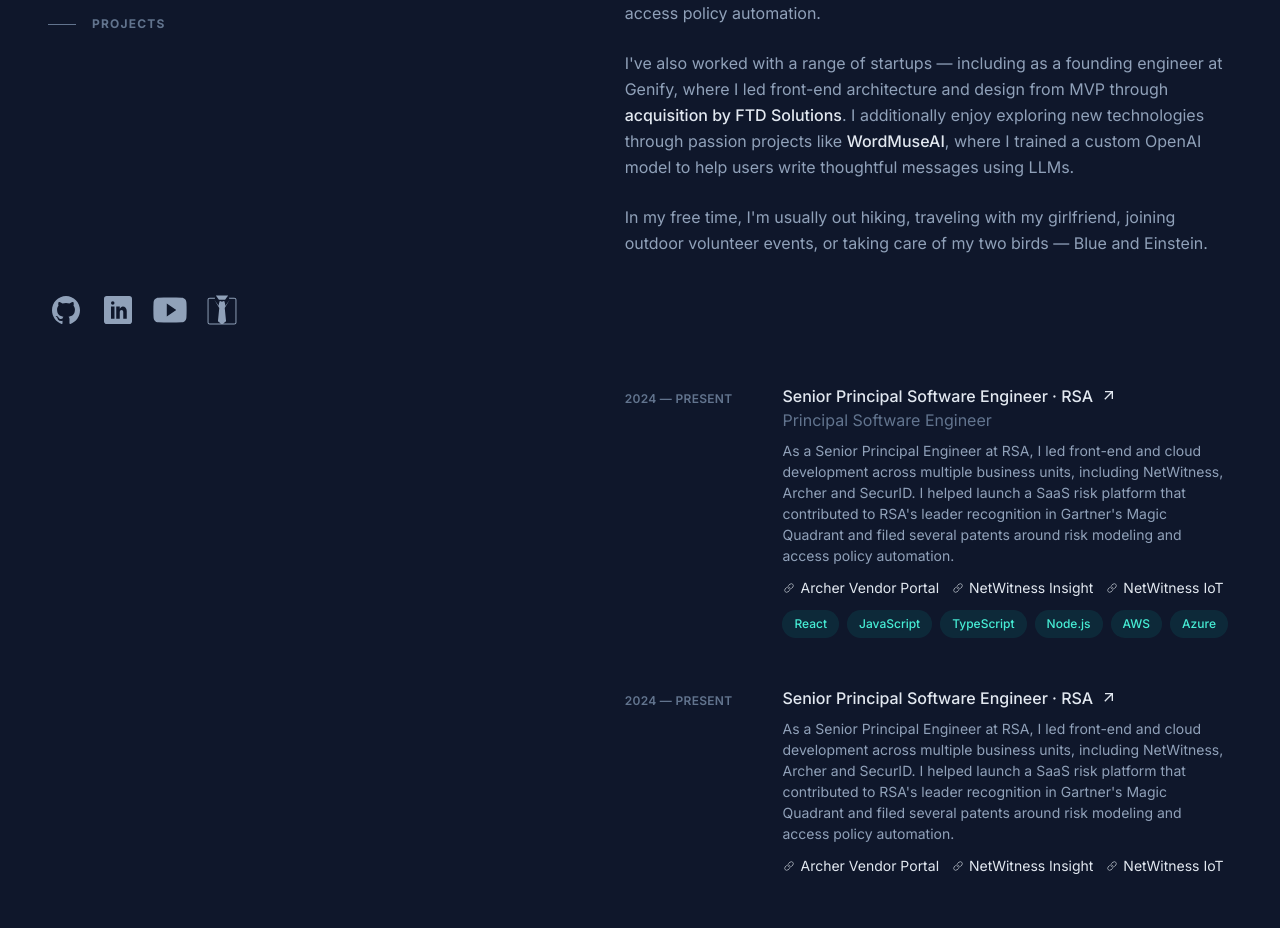
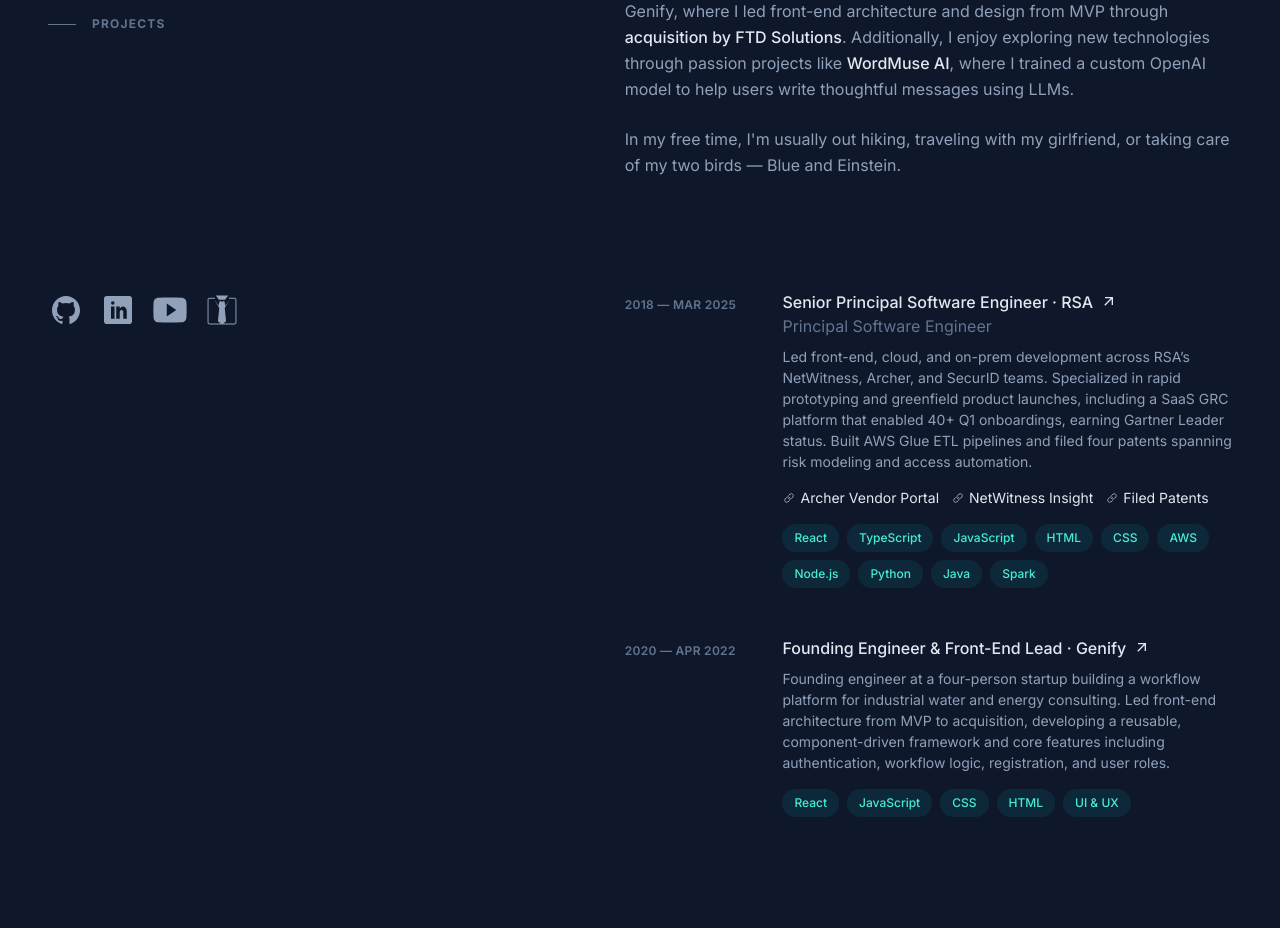
Before and after one commit to vmalchik/portfolio, a Next.js app: page / in a window 1280 px wide. Shown: the part 380-1308 px from the top of the page. Built offline with nearby package versions, Linux system fonts and the light colour scheme.

Commit message:
wip work history

```diff
--- a/src/app/(home)/page.tsx
+++ b/src/app/(home)/page.tsx
@@ -5,7 +5,7 @@
 
 export default function HomePage() {
   return (
-    <div className="space-y-16 md:space-y-24 lg:space-y-32">
+    <div className="space-y-16 md:space-y-24 lg:space-y-28">
       <AboutSection id={SectionIds.About} />
       <ExperienceSection id={SectionIds.Experience} />
       <ProjectsSection id={SectionIds.Projects} />
--- a/src/app/layout.tsx
+++ b/src/app/layout.tsx
@@ -20,7 +20,7 @@
     <html lang="en" className="scroll-smooth">
       <body
         className={cn(
-          "relative bg-slate-900 leading-relaxed antialiased text-slate-400 selection:bg-teal-300 selection:text-teal-900",
+          "relative bg-slate-900 leading-relaxed antialiased text-slate-400 selection:bg-teal-300/90 selection:text-teal-900",
           inter.className
         )}
       >
--- a/src/components/page/home/about/about-section.tsx
+++ b/src/components/page/home/about/about-section.tsx
@@ -8,12 +8,22 @@
 export const aboutParagraphs = {
   intro: (
     <p>
-      I&apos;m a full-stack software engineer with a focus on cloud architecture
+      {/* I&apos;m a full-stack software engineer with a focus on cloud architecture
       and a passion for front-end development. I enjoy working across the stack
       — from building UI in React to designing scalable systems in AWS. I&apos;m
       most at home when prototyping, collaborating, and diving deep into new
       ideas. I&apos;m drawn to projects where I can contribute to how things are
-      designed — not just how they&apos;re implemented.
+      designed — not just how they&apos;re implemented. */}
+      {/* I&apos;m a full-stack software engineer with a focus on cloud architecture
+      and a passion for front-end development. I&apos;m most at home when
+      prototyping, collaborating, and diving deep into new ideas. I&apos;m drawn
+      to projects where I can contribute to how things are designed — not just
+      how they&apos;re implemented. */}
+      I&apos;m a full-stack engineer passionate about building UIs in React and
+      designing cloud-native systems in AWS. I&apos;m most at home when
+      prototyping, collaborating, and diving deep into new ideas. I&apos;m drawn
+      to projects where I can contribute to how things are designed — not just
+      how they&apos;re implemented.
     </p>
   ),
   rsa: (
@@ -25,15 +35,18 @@
       >
         RSA
       </FancyLink>
-      , I led front-end and cloud development across multiple business units,
-      including NetWitness, Archer and SecurID. I helped launch a{" "}
+      {/* , I led front-end and cloud development across multiple business units, */}
+      {/* including NetWitness, Archer and SecurID. I helped launch a{" "} */},
+      I led front-end and cloud development across NetWitness, Archer and
+      SecurID business units. I helped launch a{" "}
       <FancyLink
         href="https://www.archerirm.com/archer-engage-for-vendors"
-        aria-label="Archer vendor portal product (opens in new tab)"
+        aria-label="Archer Vendor Portal product (opens in new tab)"
       >
         SaaS risk platform
       </FancyLink>{" "}
-      that contributed to RSA&apos;s{" "}
+      {/* that contributed to RSA&apos;s{" "} */}
+      earning{" "}
       <FancyLink
         href="https://www.archerirm.community/s/blogs/rsa-named-a-leader-in-2020-gartner-magic-quadrant-for-it-vendor-risk-management-MCWZPJKWOQVZE5ZA3ZYQMWGHIKQU"
         aria-label="Archer Gartner Magic Quadrant leader recognition (opens in new tab)"
@@ -52,7 +65,10 @@
   ),
   startups: (
     <p>
-      I&apos;ve also worked with a range of startups — including as a founding
+      {/* I&apos;ve also worked with a range of startups — including as a founding
+      engineer at Genify, where I led front-end architecture and design from MVP
+      through{" "} */}
+      I&apos;ve worked with a range of startups — including as a founding
       engineer at Genify, where I led front-end architecture and design from MVP
       through{" "}
       <FancyLink
@@ -61,13 +77,15 @@
       >
         acquisition by FTD Solutions
       </FancyLink>
-      . I additionally enjoy exploring new technologies through passion projects
-      like{" "}
+      {/* . I additionally enjoy exploring new technologies through passion projects
+      like{" "} */}
+      . Additionally, I enjoy exploring new technologies through passion
+      projects like{" "}
       <FancyLink
         href="https://www.wordmuseai.com/"
         aria-label="WordMuseAI (opens in new tab)"
       >
-        WordMuseAI
+        WordMuse AI
       </FancyLink>
       , where I trained a custom OpenAI model to help users write thoughtful
       messages using LLMs.
@@ -75,9 +93,11 @@
   ),
   personal: (
     <p>
+      {/* In my free time, I&apos;m usually out hiking, traveling with my
+      girlfriend, joining outdoor volunteer events, or taking care of my two
+      birds — Blue and Einstein. */}
       In my free time, I&apos;m usually out hiking, traveling with my
-      girlfriend, joining outdoor volunteer events, or taking care of my two
-      birds — Blue and Einstein.
+      girlfriend, or taking care of my two birds — Blue and Einstein.
     </p>
   )
 };
--- /dev/null
+++ b/src/components/page/home/experience/data/experience-data.tsx
@@ -0,0 +1,6 @@
+import Genify from "@/components/page/home/experience/data/genify";
+import RSA_2018 from "@/components/page/home/experience/data/rsa-2018";
+import { Experience } from "@/components/page/home/experience/experience-types";
+export const experience: Experience[] = [RSA_2018, Genify];
+
+export default experience;
--- /dev/null
+++ b/src/components/page/home/experience/data/genify.tsx
@@ -0,0 +1,23 @@
+import { Experience } from "@/components/page/home/experience/experience-types";
+import Technologies from "@/lib/types/technologies";
+export const experience: Experience = {
+  duration: {
+    startDate: "2020",
+    endDate: "Apr 2022"
+  },
+  title: "Founding Engineer & Front-End Lead",
+  company: "Genify",
+  url: "https://www.ftdsolutions.net/",
+  description:
+    "Founding engineer at a four-person startup building a workflow platform for industrial water and energy consulting. Led front-end architecture from MVP to acquisition, developing a reusable, component-driven framework and core features including authentication, workflow logic, registration, and user roles.",
+  projects: [],
+  technologies: [
+    Technologies.React,
+    Technologies.JavaScript,
+    Technologies.CSS,
+    Technologies.HTML,
+    Technologies.UI_UX
+  ]
+};
+
+export default experience;
--- /dev/null
+++ b/src/components/page/home/experience/data/rsa-2018.tsx
@@ -0,0 +1,53 @@
+import { Experience } from "@/components/page/home/experience/experience-types";
+import Technologies from "@/lib/types/technologies";
+export const experience: Experience = {
+  duration: {
+    startDate: "2018",
+    endDate: "Mar 2025"
+  },
+  title: "Senior Principal Software Engineer",
+  previousTitle: "Principal Software Engineer",
+  company: "RSA",
+  url: "https://www.rsa.com/en-us",
+  description:
+    "Led front-end, cloud, and on-prem development across RSA’s NetWitness, Archer, and SecurID teams. Specialized in rapid prototyping and greenfield product launches, including a SaaS GRC platform that enabled 40+ Q1 onboardings, earning Gartner Leader status. Built AWS Glue ETL pipelines and filed four patents spanning risk modeling and access automation.",
+  // "Led front-end and cloud development across RSA’s NetWitness, Archer, and SecurID units, spanning R&D and product. Architected the ReactJS front-end for a new SaaS GRC platform, enabling 40+ Q1 onboardings and contributing to RSA’s Leader placement in Gartner’s Magic Quadrant. Implemented AWS Glue ETL to reduce noisy data by 70%, and filed four patents in risk modeling, location-based access, and task automation.",
+  // "Led front-end and cloud development across multiple business units, including NetWitness, Archer, and SecurID. I helped launch a SaaS risk platform that contributed to RSA's leader recognition in Gartner's Magic Quadrant and filed patents around risk modeling and access policy automation.",
+  projects: [
+    {
+      name: "Archer Vendor Portal",
+      url: "https://www.archerirm.com/archer-engage-for-vendors",
+      ariaLabel: "Archer Vendor Portal product"
+    },
+    {
+      name: "NetWitness Insight",
+      url: "https://www.netwitness.com/products/netwitness-insight/",
+      ariaLabel: "NetWitness Insight product"
+    },
+    {
+      name: "Filed Patents",
+      url: "https://patents.google.com/?q=(victor+malchikov)",
+      ariaLabel: "Patents by Victor Malchikov"
+    }
+    //
+    // {
+    //   name: "RSA IoT Security Monitor",
+    //   url: "https://www.youtube.com/watch?v=2rF-vXmA9us",
+    //   ariaLabel: "Youtube video of RSA IoT Security Monitor"
+    // }
+  ],
+  technologies: [
+    Technologies.React,
+    Technologies.TypeScript,
+    Technologies.JavaScript,
+    Technologies.HTML,
+    Technologies.CSS,
+    Technologies.AWS,
+    Technologies.NodeJS,
+    Technologies.Python,
+    Technologies.Java,
+    Technologies.ApacheSpark
+  ]
+};
+
+export default experience;
--- a/src/components/page/home/experience/experience-card.tsx
+++ b/src/components/page/home/experience/experience-card.tsx
@@ -2,29 +2,13 @@
   BaseSectionCardContent,
   BaseSectionCardInfo
 } from "@/components/page/home/base-section-card";
+import { Experience } from "@/components/page/home/experience/experience-types";
 import WorkProjectsList from "@/components/page/home/experience/work-projects-list";
 import TechnologyList from "@/components/page/home/technology-list";
 import { isNonEmptyArray } from "@/lib/utils/array";
 
-export type Project = {
-  name: string;
-  url: string;
-  ariaLabel: string;
-};
-
 type ExperienceItemProps = {
-  experience: {
-    duration: {
-      startDate: string;
-      endDate?: string;
-    };
-    title: string;
-    company: string;
-    previousTitle?: string;
-    projects?: Project[];
-    description?: string;
-    technologies?: string[];
-  };
+  experience: Experience;
 };
 
 export const ExperienceCard = ({ experience }: ExperienceItemProps) => {
@@ -32,6 +16,7 @@
     duration: { startDate, endDate },
     title,
     company,
+    url,
     previousTitle,
     description,
     projects,
@@ -40,14 +25,14 @@
 
   const endDateNormalized = endDate ? endDate : "Present";
   const duration = `${startDate}  ${endDateNormalized}`;
-  const durationAriaLabel = `Work start date ${duration} to ${endDateNormalized}`;
+  const durationAriaLabel = `Employed from ${duration} to ${endDateNormalized}`;
 
   const cardTitle = {
     main: title,
     detail: company,
     description: previousTitle || "",
-    url: "",
-    ariaLabel: `Work at ${company}`
+    url,
+    ariaLabel: `Historical employment at ${company}`
   };
 
   return (
@@ -61,7 +46,7 @@
         </span>
       </BaseSectionCardInfo>
       <BaseSectionCardContent>
-        <div className="space-y-3">
+        <div className="space-y-4">
           {description && <p>{description}</p>}
           {isNonEmptyArray(projects) && (
             <WorkProjectsList projects={projects} />
--- a/src/components/page/home/experience/experience-section.tsx
+++ b/src/components/page/home/experience/experience-section.tsx
@@ -1,73 +1,19 @@
+import experience from "@/components/page/home/experience/data/experience-data";
 import ExperienceCard from "@/components/page/home/experience/experience-card";
 import Section, { SectionHeader } from "@/components/page/home/section";
 import { SectionProps } from "@/components/page/home/section-types";
-
-const experience = {
-  duration: {
-    startDate: "2024"
-  },
-  title: "Senior Principal Software Engineer",
-  previousTitle: "Principal Software Engineer",
-  company: "RSA",
-  companyUrl: "https://www.rsa.com/en-us",
-  description:
-    "As a Senior Principal Engineer at RSA, I led front-end and cloud development across multiple business units, including NetWitness, Archer and SecurID. I helped launch a SaaS risk platform that contributed to RSA's leader recognition in Gartner's Magic Quadrant and filed several patents around risk modeling and access policy automation.",
-  projects: [
-    {
-      name: "Archer Vendor Portal",
-      url: "https://www.rsa.com/en-us",
-      ariaLabel: "p1"
-    },
-    {
-      name: "NetWitness Insight",
-      url: "https://www.rsa.com/en-us",
-      ariaLabel: "p1"
-    },
-    {
-      name: "NetWitness IoT",
-      url: "https://www.rsa.com/en-us",
-      ariaLabel: "p1"
-    }
-  ],
-  technologies: ["React", "JavaScript", "TypeScript", "Node.js", "AWS", "Azure"]
-};
-
-const experience2 = {
-  duration: {
-    startDate: "2024"
-  },
-  title: "Senior Principal Software Engineer",
-  company: "RSA",
-  companyUrl: "https://www.rsa.com/en-us",
-  description:
-    "As a Senior Principal Engineer at RSA, I led front-end and cloud development across multiple business units, including NetWitness, Archer and SecurID. I helped launch a SaaS risk platform that contributed to RSA's leader recognition in Gartner's Magic Quadrant and filed several patents around risk modeling and access policy automation.",
-  projects: [
-    {
-      name: "Archer Vendor Portal",
-      url: "https://www.rsa.com/en-us",
-      ariaLabel: "p1"
-    },
-    {
-      name: "NetWitness Insight",
-      url: "https://www.rsa.com/en-us",
-      ariaLabel: "p1"
-    },
-    {
-      name: "NetWitness IoT",
-      url: "https://www.rsa.com/en-us",
-      ariaLabel: "p1"
-    }
-  ],
-  technologies: []
-};
 
 export const ExperienceSection = ({ id }: SectionProps) => {
   return (
     <Section id={id}>
       <SectionHeader>Experience</SectionHeader>
       <div className="space-y-12">
-        <ExperienceCard experience={experience} />
-        <ExperienceCard experience={experience2} />
+        {experience.map((exp) => (
+          <ExperienceCard
+            key={`${exp.company}-${exp.duration.startDate}`}
+            experience={exp}
+          />
+        ))}
       </div>
     </Section>
   );
--- /dev/null
+++ b/src/components/page/home/experience/experience-types.tsx
@@ -0,0 +1,21 @@
+import Technologies from "@/lib/types/technologies";
+
+export type Project = {
+  name: string;
+  url: string;
+  ariaLabel: string;
+};
+
+export type Experience = {
+  duration: {
+    startDate: string;
+    endDate?: string;
+  };
+  title: string;
+  company: string;
+  url: string;
+  previousTitle?: string;
+  projects?: Project[];
+  description: string;
+  technologies?: Technologies[];
+};
--- a/src/components/page/home/experience/work-projects-list.tsx
+++ b/src/components/page/home/experience/work-projects-list.tsx
@@ -1,6 +1,6 @@
 import FancyLink from "@/components/common/fancy-link";
 import LinkIcon from "@/components/common/icons/link";
-import { Project } from "@/components/page/home/experience/experience-card";
+import { Project } from "@/components/page/home/experience/experience-types";
 
 type WorkProjectsListProps = {
   projects: Project[];
--- a/src/components/page/home/section.tsx
+++ b/src/components/page/home/section.tsx
@@ -19,8 +19,7 @@
   id: string;
 }) => {
   return (
-    // mb-16
-    <section id={id} className="space-y-6 scroll-mt-24 ">
+    <section id={id} className="space-y-6 scroll-mt-24">
       {children}
     </section>
   );
--- /dev/null
+++ b/src/lib/types/technologies.tsx
@@ -0,0 +1,19 @@
+export enum Technologies {
+  React = "React",
+  NextJS = "Next.js",
+  HTML = "HTML",
+  CSS = "CSS",
+  UI_UX = "UI & UX",
+  UI = "UI",
+  UX = "UX",
+  NodeJS = "Node.js",
+  Python = "Python",
+  Java = "Java",
+  Ember = "Ember",
+  JavaScript = "JavaScript",
+  TypeScript = "TypeScript",
+  AWS = "AWS",
+  ApacheSpark = "Spark"
+}
+
+export default Technologies;
```
